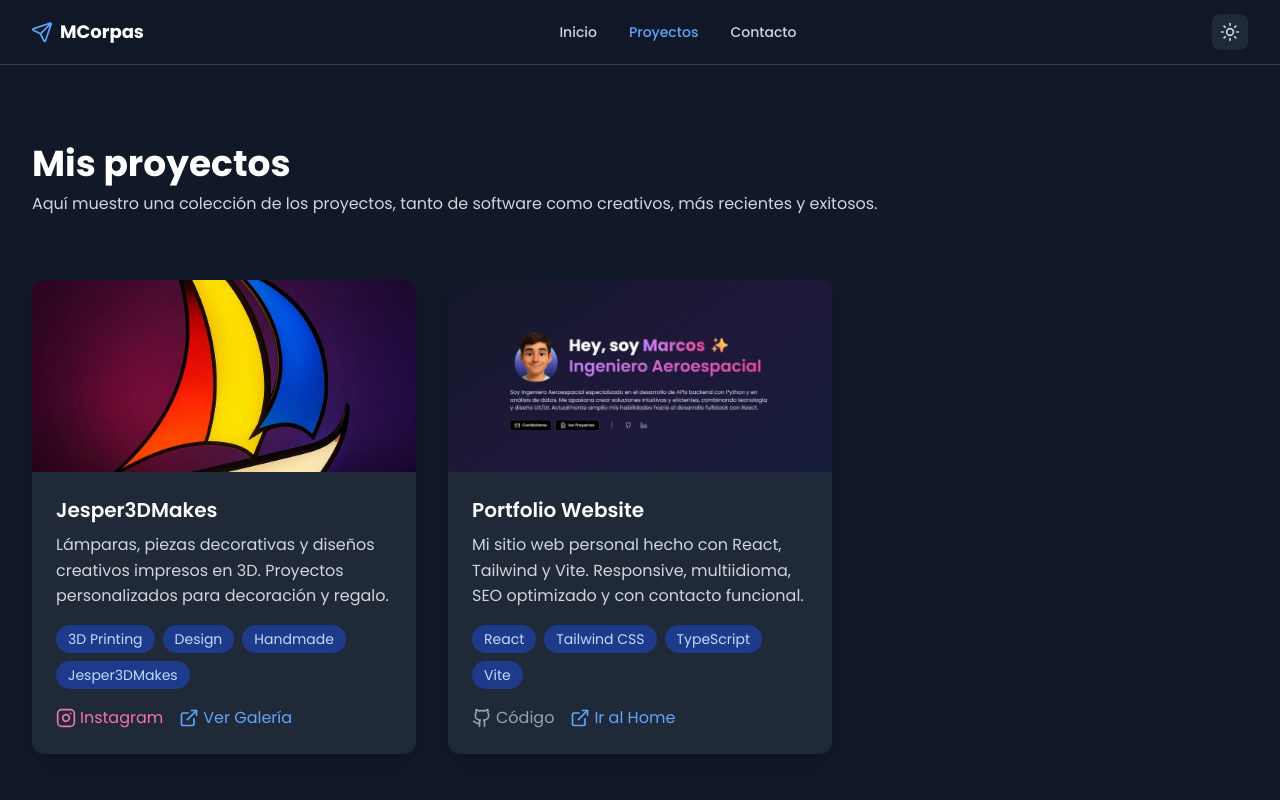
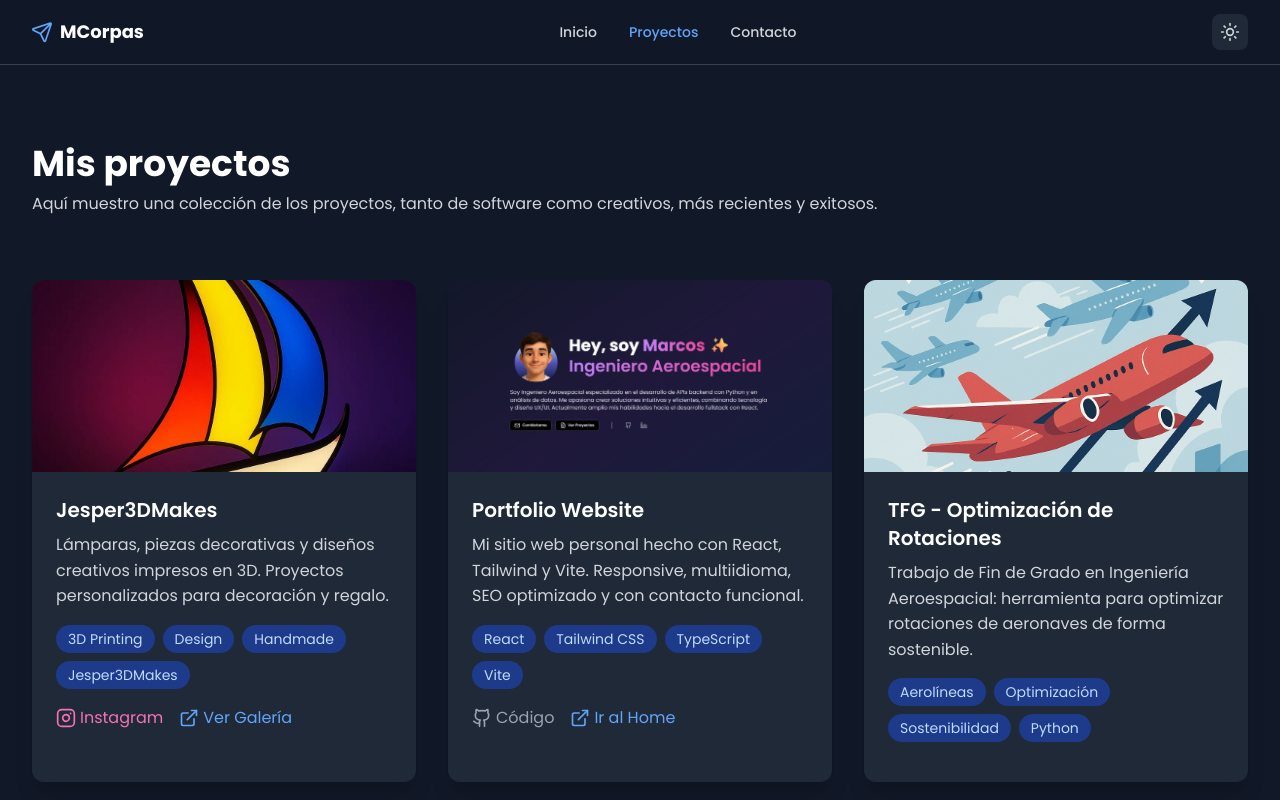
Before and after one commit to macorman06/mcorpas, a React (Vite) app: page /projects in a window 1280 px wide. Shown: the top 800 px of the page. Built offline with nearby package versions, Linux system fonts and the light colour scheme.

Commit message:
Updated Projects.tsx

```diff
--- a/src/components/Projects.tsx
+++ b/src/components/Projects.tsx
@@ -30,6 +30,14 @@ const Projects = () => {
       tags: ["React", "Tailwind CSS", "TypeScript", "Vite"],
       github: "https://github.com/macorman06/mcorpas.git",
       live: "/",
+    },
+    {
+      title: "TFG - Optimización de Rotaciones",
+      description:
+        "Trabajo de Fin de Grado en Ingeniería Aeroespacial: herramienta para optimizar rotaciones de aeronaves de forma sostenible.",
+      cover: "/projects/tfg/tfg_opti.png",
+      images: [], // Sin galería
+      tags: ["Aerolíneas", "Optimización", "Sostenibilidad", "Python"],
     },
   ];
 
```
